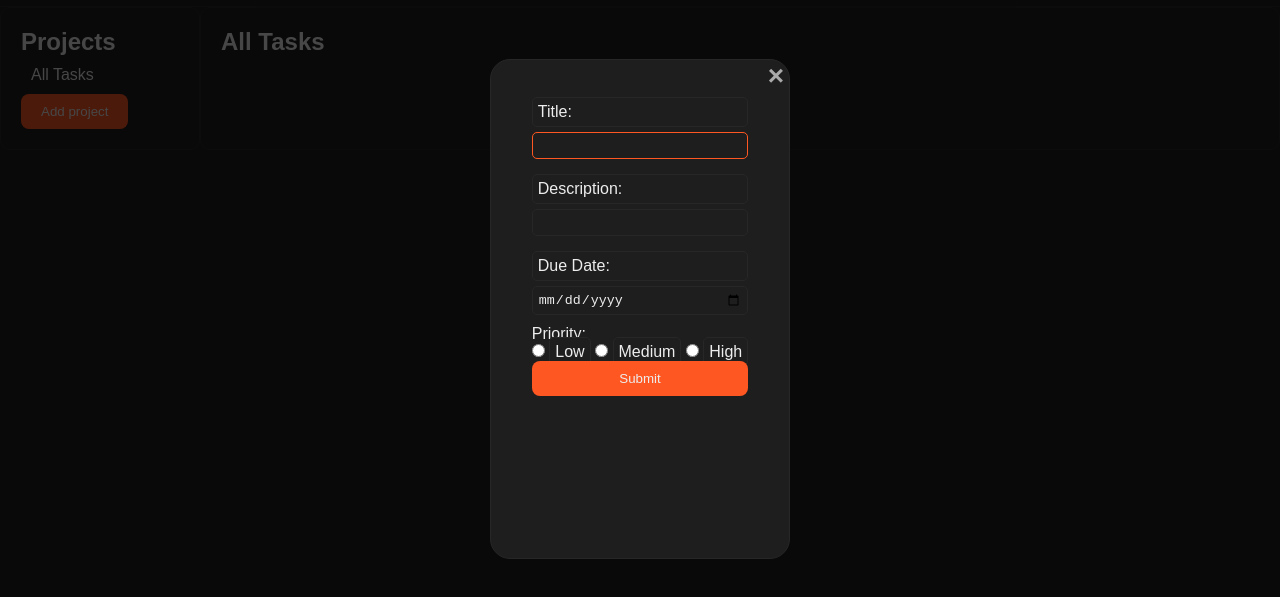
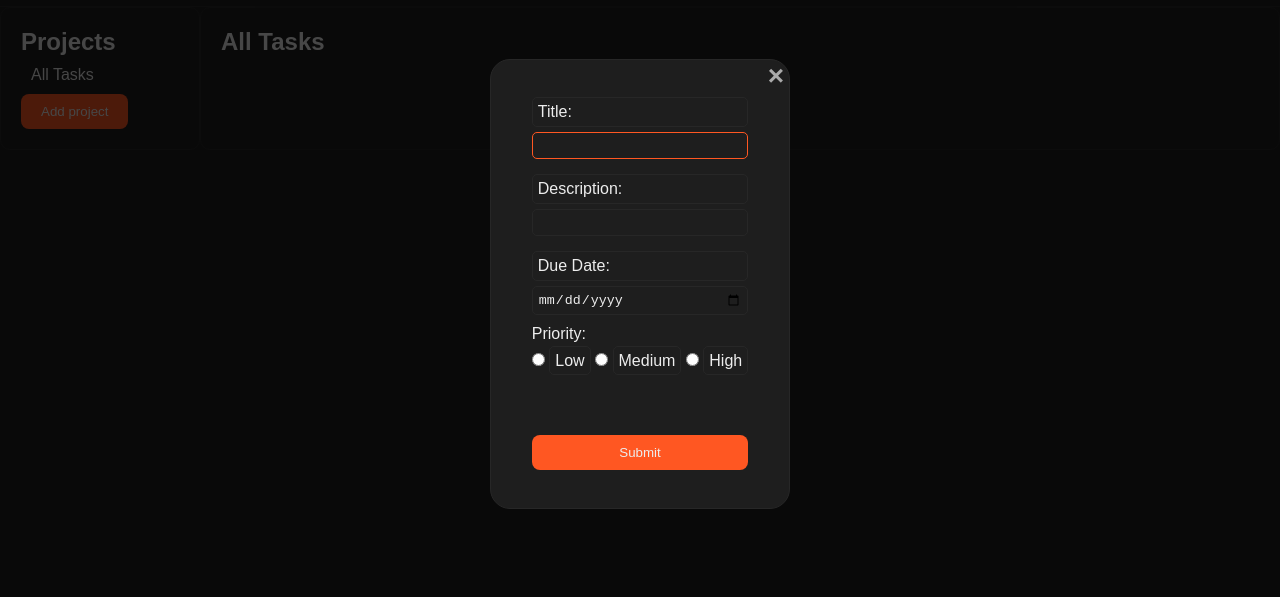
Before and after one commit to matejadb/todo-app, a website built with webpack: page src/template.html in a window 1280 px wide. Both pictures are taken after a click on the button "Add task". Shown: the part 69-666 px from the top of the page. Built offline with nearby package versions, Linux system fonts and the light colour scheme.

Commit message:
Add additional style

```diff
--- a/src/styles.css
+++ b/src/styles.css
@@ -45,10 +45,6 @@ input:focus {
 	border-color: #ff5722;
 }
 
-input[type='radio'] {
-	background-color: #1e1e1e;
-}
-
 label {
 	margin: 5px 0;
 }
@@ -82,21 +78,10 @@ h1 a {
 	background-color: rgba(0, 0, 0, 0.7);
 }
 
-/* #add-task {
-
-	height: 300px;
-	width: 500px;
-
-
-	-webkit-box-shadow: 5px 5px 7px 0px rgba(0, 0, 0, 0.44);
-	box-shadow: 5px 5px 7px 0px rgba(0, 0, 0, 0.44);
-	background-color: #1e1e1e;
-} */
-
 #add-task {
 	margin: 10% auto;
 	border-radius: 20px;
-	height: 500px;
+	height: 450px;
 	width: 300px;
 	background-color: #1e1e1e;
 	color: #ededed;
@@ -130,6 +115,11 @@ h1 a {
 	align-self: flex-end;
 }
 
+input[type='radio'] {
+	margin-top: 10px;
+	background-color: #1e1e1e;
+}
+
 .dialog-container input[type='submit'] {
 	background-color: #ff5722;
 	color: #ededed;
@@ -137,10 +127,10 @@ h1 a {
 	padding: 10px 20px;
 	border-radius: 8px;
 	cursor: pointer;
+	margin-top: 30%;
 }
 
 .dialog-container input[type='submit']:hover {
-	cursor: pointer;
 	background-color: #e64a19;
 }
 
```
